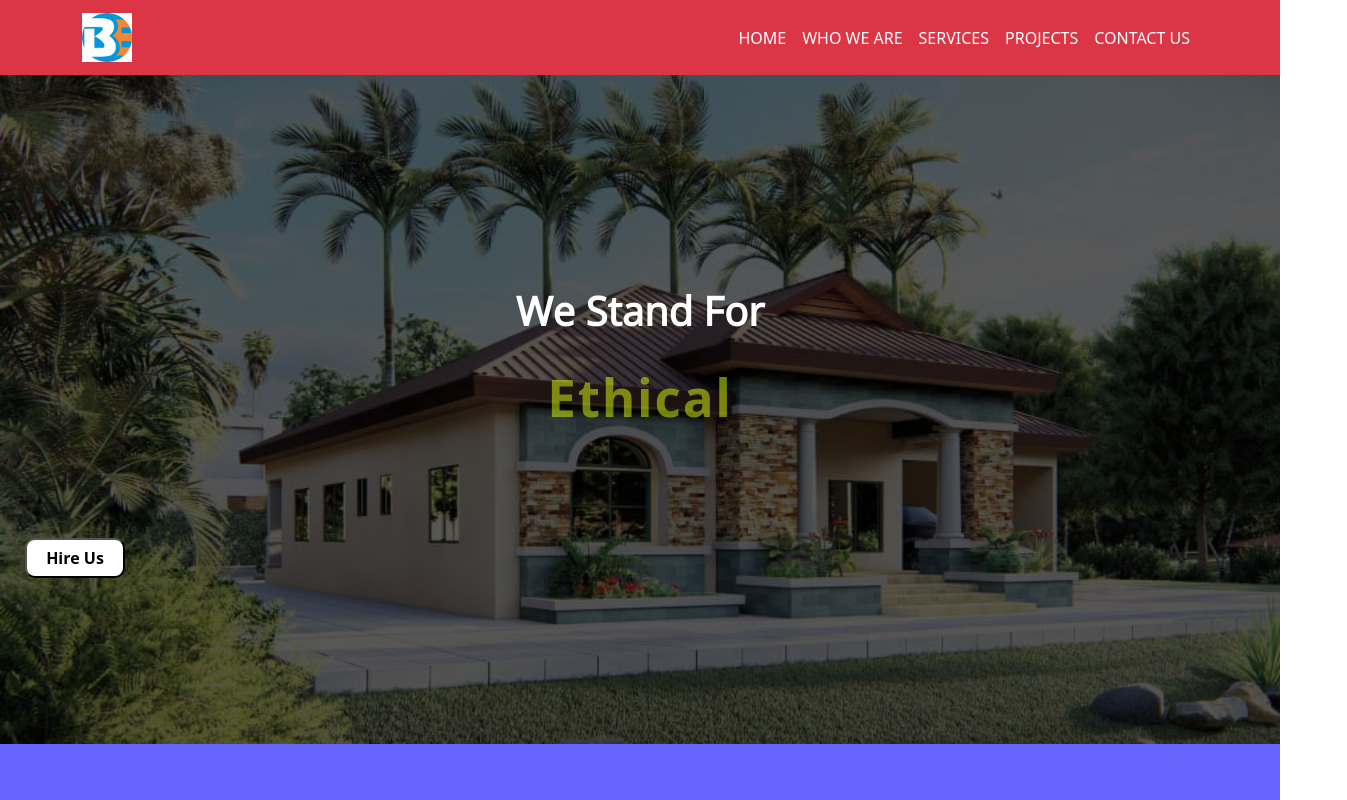
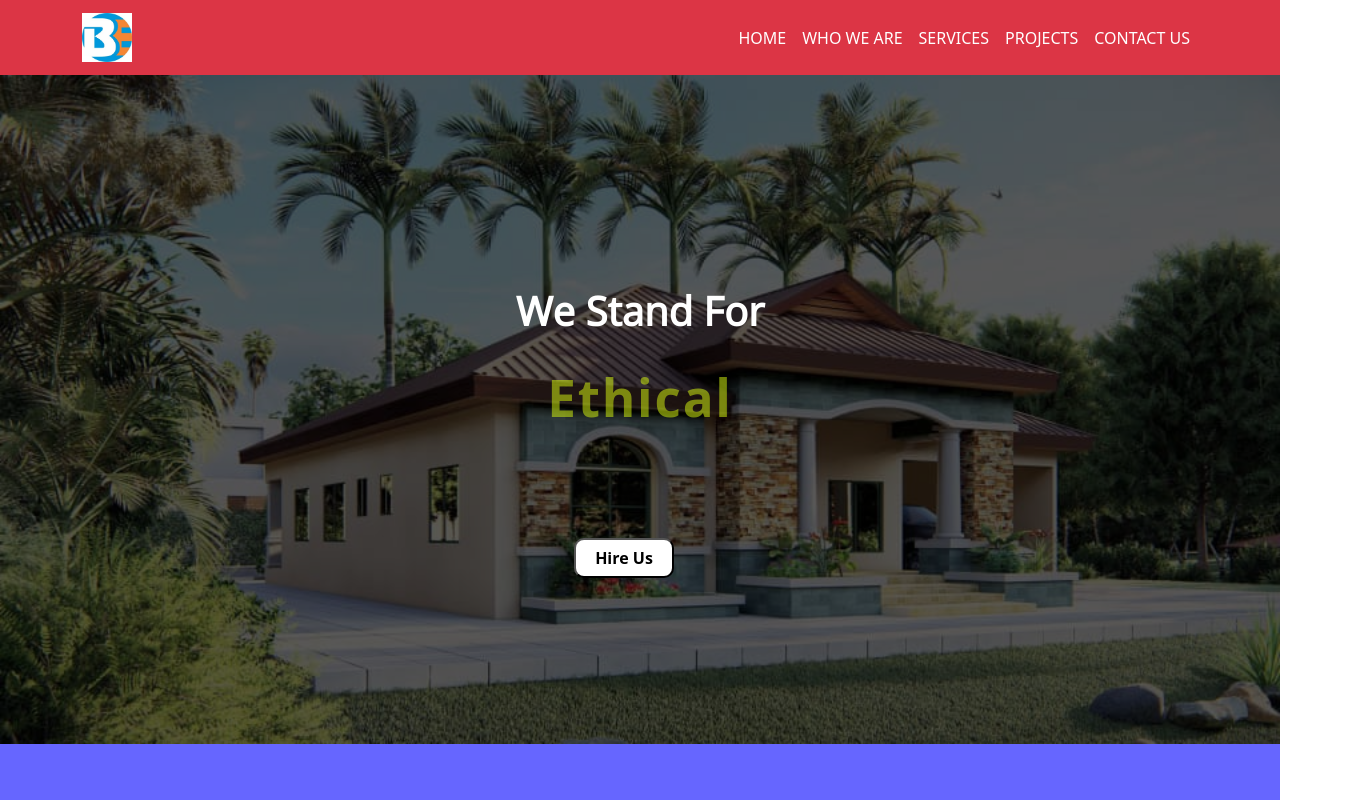
Before and after one commit to flosatechnologies/blessdel, a React (Create React App) app: page / in a window 1280 px wide. Shown: the top 800 px of the page, 1347 px wide, since content can reach past the window. Built offline with nearby package versions, Linux system fonts and the light colour scheme.

Commit message:
updates: updates for home page button and removal of next and prev on testimonial

```diff
--- a/src/css/home.css
+++ b/src/css/home.css
@@ -65,7 +65,8 @@
 }
 
 .one {
-  display: flex;
+  justify-content: center;
+  margin-left: 5em;
 }
 
 #header {
--- a/src/pages/projects.js
+++ b/src/pages/projects.js
@@ -111,7 +111,7 @@ function Projects() {
         </Row>
       </Container>
       <Container className="testimonialSliderContainer" fluid={true}>
-        <Carousel fade>
+        <Carousel fade controls={false}>
           <Carousel.Item interval={3500}>
             <Container>
               <Row>
```
